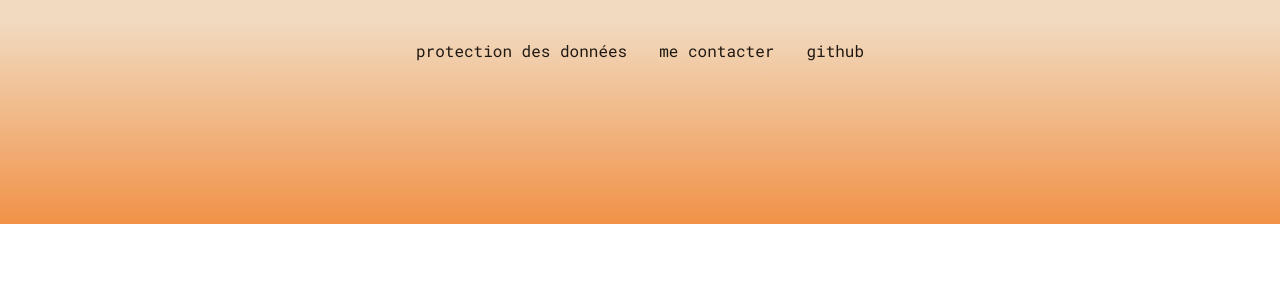
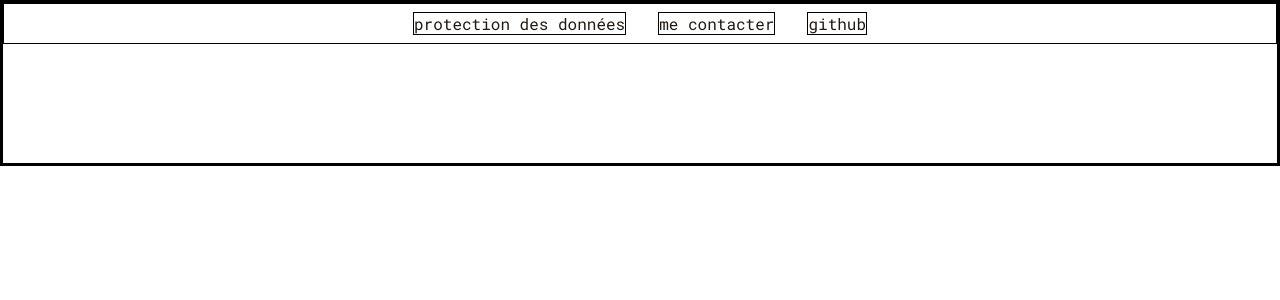
Before and after one commit to CreativeBayes/portfolio_website, a PHP site: template views/templates/footer.html in a window 1280 px wide. Shown: the top 300 px of the page. Run offline with PHP 8.4, Linux system fonts and the light colour scheme; the template is opened without the code that fills it, so the values that code supplies are empty; some web fonts are replaced.

Commit message:
ajustement footer

```diff
--- a/public/css/components/footer.css
+++ b/public/css/components/footer.css
@@ -1,11 +1,11 @@
 *{
-    /*border: 1px solid black;*/
+    border: 1px solid black;
     padding: 0;
     margin: 0;
 }
 
 footer{
-    background : linear-gradient(#F1DABF 10%,#F19248);
-    padding: 2rem 0rem;
+    background :(#F1DABF);
+    padding: 1 0rem;
     height: 20vh;
 }
```
